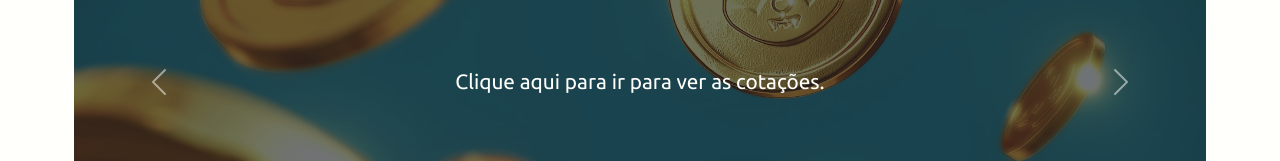
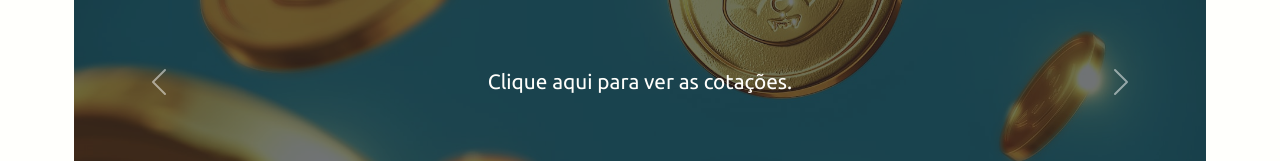
Before and after one commit to IsaacLouzeiro/preco-criptomoedas, a Vue app: page / in a window 1280 px wide. Both pictures are taken after a click on the button 640 px from the left and 358 px from the top of the page. Shown: the part 154-315 px from the top of the page. Built offline with nearby package versions, Linux system fonts and the light colour scheme.

Commit message:
arrumando erro de portugues

```diff
--- a/src/components/SecaoPrincipal.vue
+++ b/src/components/SecaoPrincipal.vue
@@ -14,7 +14,7 @@
 
                 <div class="carousel-item">
                     <img src="../assets/bg-header3.jpg" class="d-block w-100" alt="...">
-                    <h4><a href="#criptomoedas">Clique aqui para ir para ver as cotações.</a></h4>
+                    <h4><a href="#criptomoedas">Clique aqui para ver as cotações.</a></h4>
                 </div>
 
                 <div class="carousel-item">
```
